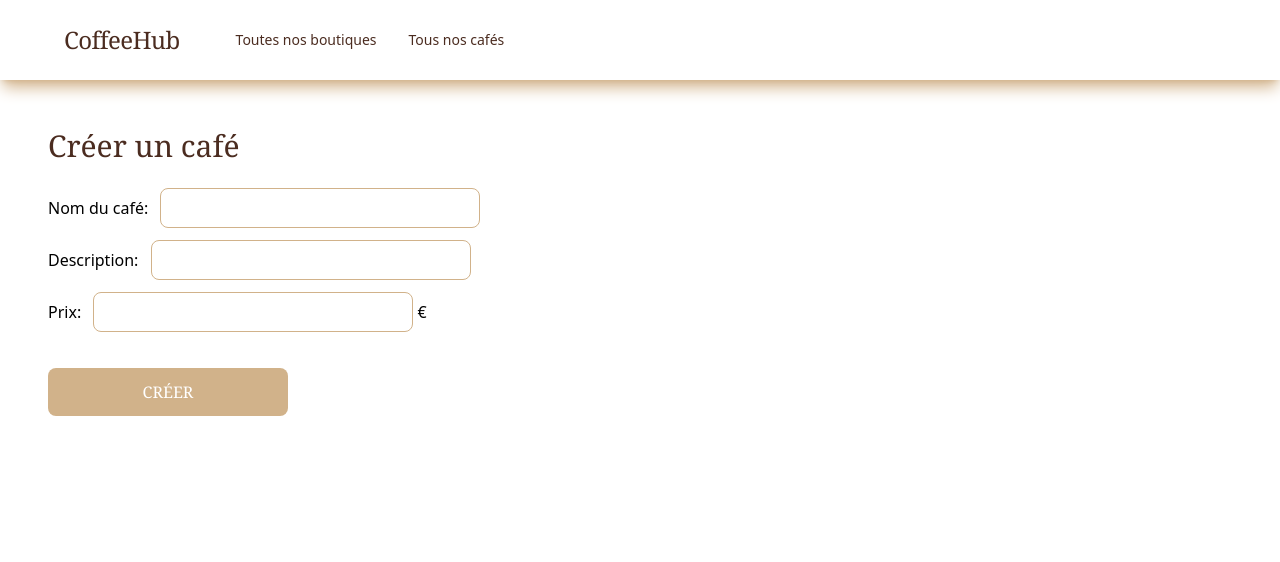
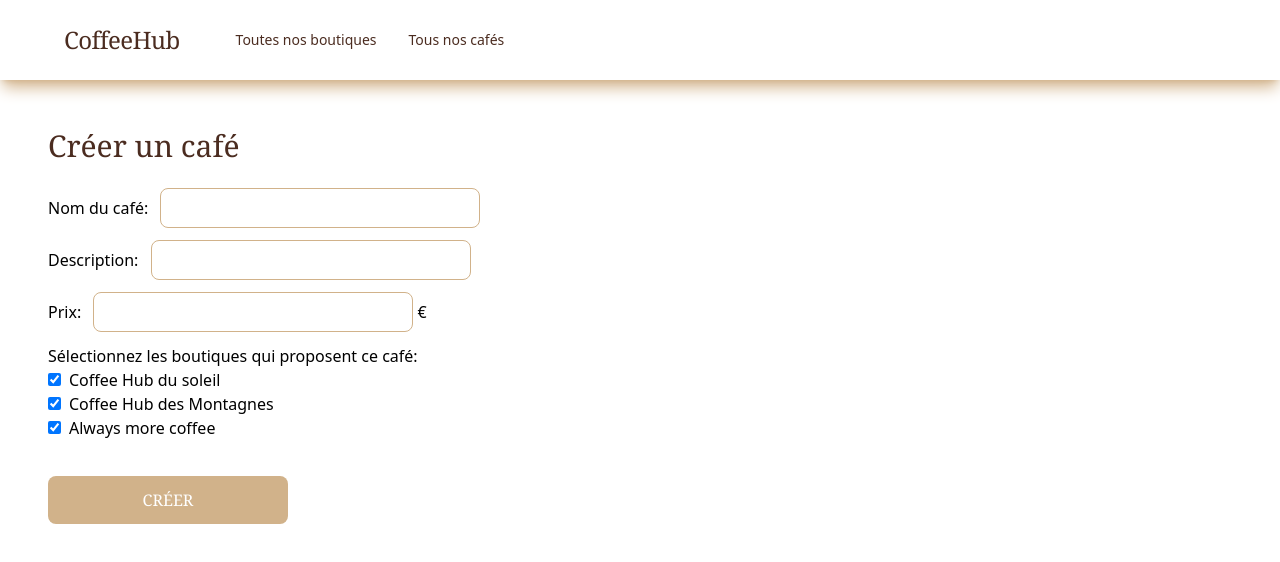
Before and after one commit to Smophmie/coffee_hub, an Angular app: page /addcoffee in a window 1280 px wide. Shown: the top 562 px of the page. Built offline with nearby package versions, Linux system fonts and the light colour scheme; data requests are answered from the project's data file.

Commit message:
chore: checkboxes for shops

```diff
--- a/db.json
+++ b/db.json
@@ -58,6 +58,13 @@
       "name": "Café crême",
       "description": "Café et son nuage de lait",
       "price": 120000
+    },
+    {
+      "id": "c038",
+      "name": "café",
+      "description": "abc",
+      "price": 12,
+      "shops_id": false
     }
   ]
 }
--- a/src/app/components/addcoffeeform/addcoffeeform.component.html
+++ b/src/app/components/addcoffeeform/addcoffeeform.component.html
@@ -23,6 +23,17 @@
             <input type="number" id="price" formControlName="price" class="border rounded-lg w-80 border-[#d1b28a] h-10 pl-3"/> €
         </div>
 
+        <div *ngIf="shops">
+            <fieldset>
+                <legend>Sélectionnez les boutiques qui proposent ce café:</legend>
+
+                <div *ngFor="let shop of shops" class="space-x-2">
+                  <input type="checkbox" id="{{shop.id}}" name="shops_id" formControlName="shops_id"/>
+                  <label for="{{shop.id}}">{{shop.name}}</label>
+                </div>
+            </fieldset>
+        </div>
+
         <div>
             <button type="submit" class="bg-[#d1b28a] text-[#ffffff] font-serif text-base uppercase text-center p-3 rounded-lg w-60 transition-transform transform mt-6">Créer</button>
         </div>
--- a/src/app/components/addcoffeeform/addcoffeeform.component.ts
+++ b/src/app/components/addcoffeeform/addcoffeeform.component.ts
@@ -1,31 +1,52 @@
-import { Component } from '@angular/core';
+import { Component, OnInit } from '@angular/core';
 import { FormGroup, FormControl, ReactiveFormsModule } from '@angular/forms';
 import { CoffeeService } from '../../services/coffee/coffee.service';
 import { Router } from '@angular/router';
+import { Shop } from '../../models/shop';
+import { ShopService } from '../../services/shop/shop.service';
+import { NgIf, NgForOf } from '@angular/common';
 
 
 @Component({
   selector: 'app-addcoffeeform',
-  imports: [ReactiveFormsModule],
+  imports: [ReactiveFormsModule, NgIf, NgForOf],
   templateUrl: './addcoffeeform.component.html',
   styleUrl: './addcoffeeform.component.css'
 })
 
-export class AddcoffeeformComponent {
+export class AddcoffeeformComponent implements OnInit {
 
   constructor(
     private coffeeService: CoffeeService,
+    private shopService: ShopService,
     private router: Router,
   ){};
+
+  shops: Shop[] = [];
 
   creation_form: FormGroup = new FormGroup({
     name: new FormControl<string>(''),
     description: new FormControl<string>(''),
-    price: new FormControl<number|null>(null)
+    price: new FormControl<number|null>(null),
+    shops_id: new FormControl([])
   });
+
+  ngOnInit(){
+    // Charger toutes les boutiques pour créer les checkboxes
+    this.shopService.getShops().subscribe({
+      next: (data: Shop[]) => {
+        this.shops = data;
+        console.log(this.shops);
+      },
+      error: (error) => {
+        console.log(error);
+      }
+    });
+  }
 
   onSubmit() {
     const formData = this.creation_form.value;
+    console.log(formData);
     this.coffeeService.createCoffee(formData).subscribe({
       next: (response) => {
         console.log('Coffee created successfully:', response);
```
